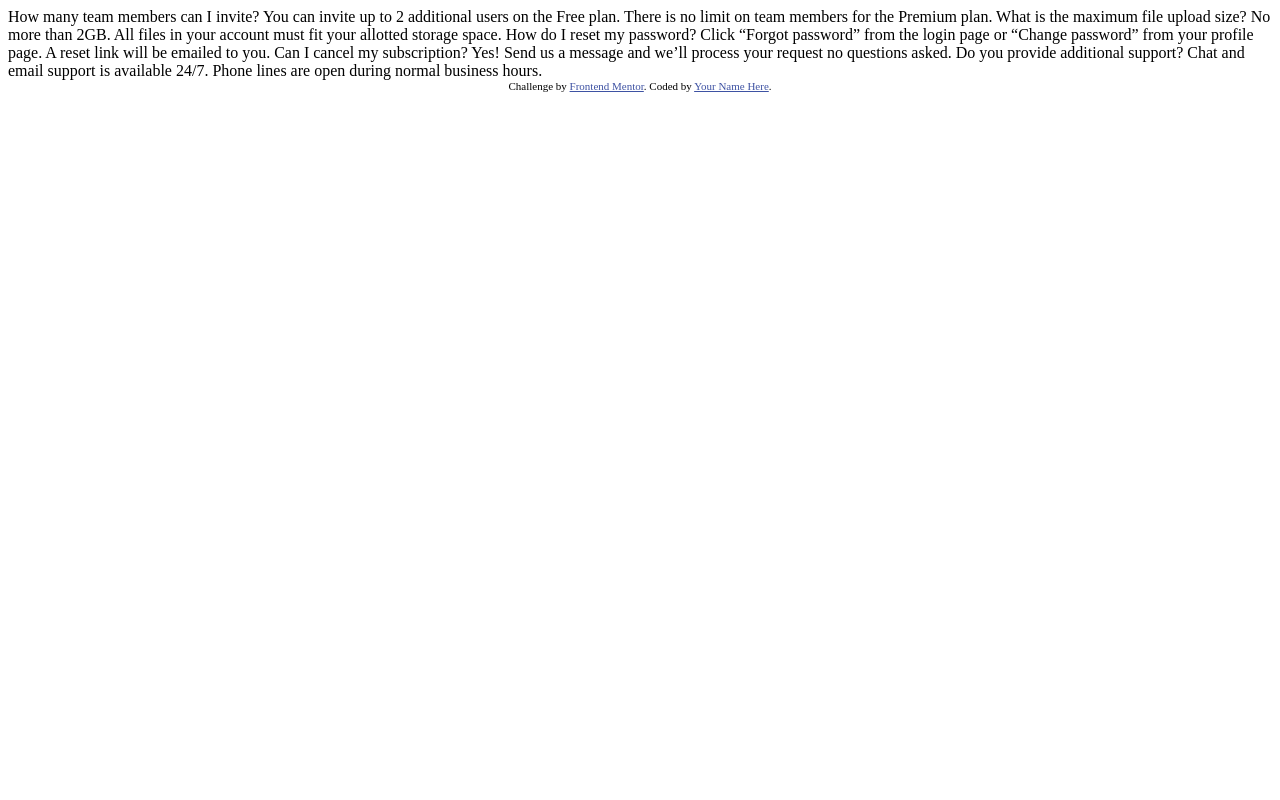
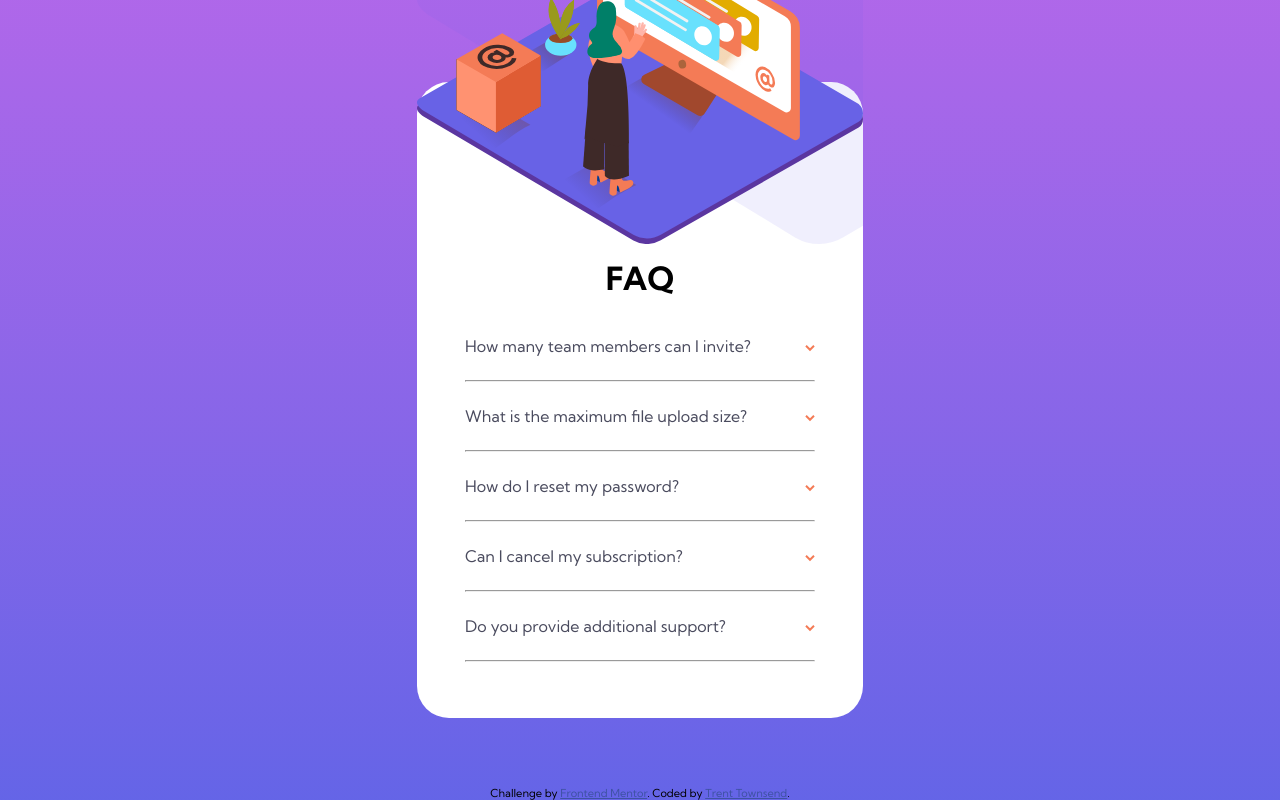
Before and after one commit to trent-townsend/FAQ-Accordion-Component, a plain HTML site: page index.html in a window 1280 px wide. Drawn offline with Linux system fonts and the light colour scheme.

Commit message:
Add html initial html section elements and styling

```diff
--- a/index.html
+++ b/index.html
@@ -1,40 +1,65 @@
 <!DOCTYPE html>
 <html lang="en">
+
 <head>
   <meta charset="UTF-8">
-  <meta name="viewport" content="width=device-width, initial-scale=1.0"> <!-- displays site properly based on user's device -->
+  <meta name="viewport" content="width=device-width, initial-scale=1.0">
+  <!-- displays site properly based on user's device -->
 
   <link rel="icon" type="image/png" sizes="32x32" href="./images/favicon-32x32.png">
-
+  <link rel="stylesheet" type="text/css" href="styles.css">
   <title>Frontend Mentor | FAQ Accordion Card</title>
 
-  <!-- Feel free to remove these styles or customise in your own stylesheet 👍 -->
-  <style>
-    .attribution { font-size: 11px; text-align: center; }
-    .attribution a { color: hsl(228, 45%, 44%); }
-  </style>
+
 </head>
+
 <body>
-  How many team members can I invite?
-  You can invite up to 2 additional users on the Free plan. There is no limit on
-  team members for the Premium plan.
+  <main class="container" id="faq-container">
 
-  What is the maximum file upload size?
-  No more than 2GB. All files in your account must fit your allotted storage space.
+    <img class="sect-illustr" src="./images/illustration-woman-online-mobile.svg" alt="Illustration of a woman looking at a computer">
+  <h1>FAQ</h1>
 
-  How do I reset my password?
-  Click “Forgot password” from the login page or “Change password” from your profile page.
-  A reset link will be emailed to you.
+<div class="faq_accordion">
+    <div class="question"> How many team members can I invite?</div>
 
-  Can I cancel my subscription?
-  Yes! Send us a message and we’ll process your request no questions asked.
+  <div class="answer hidden"> You can invite up to 2 additional users on the Free plan. There is no limit on
+    team members for the Premium plan.</div>
+    <hr>
+</div>
 
-  Do you provide additional support?
-  Chat and email support is available 24/7. Phone lines are open during normal business hours.
+<div class="faq_accordion">
+  <div class="question">What is the maximum file upload size? </div>
+  <div class="answer hidden">No more than 2GB. All files in your account must fit your allotted storage space.</div>
+  <hr>
+</div>
 
-  <div class="attribution">
+<div class="faq_accordion">
+  <div class="question"> How do I reset my password? </div>
+  <div class="answer hidden"> Click “Forgot password” from the login page or “Change password” from your profile page. A reset link will be emailed to you.</div>
+<hr>
+</div>
+
+
+<div class="faq_accordion">
+  <div class="question">Can I cancel my subscription? </div>
+  <div class="answer hidden">Yes! Send us a message and we’ll process your request no questions asked.</div>
+<hr>
+</div>
+
+
+<div class="faq_accordion">
+  <div class="question">Do you provide additional support? </div>
+  <div class="answer hidden"> Chat and email support is available 24/7. Phone lines are open during normal business
+    hours.</div>
+    <hr>
+</div>
+
+</main>
+
+  <footer class="attribution">
     Challenge by <a href="https://www.frontendmentor.io?ref=challenge" target="_blank">Frontend Mentor</a>.
-    Coded by <a href="#">Your Name Here</a>.
-  </div>
+    Coded by <a href="www.trenttownsend.com">Trent Townsend</a>.
+  </footer>
 </body>
+
 </html>
--- /dev/null
+++ b/styles.css
@@ -0,0 +1,75 @@
+@import url('https://fonts.googleapis.com/css2?family=Kumbh+Sans:wght@400;700&display=swap');
+
+body {
+    margin: 0;
+    height: 100vh;
+    display: flex;
+    flex-direction: column;
+    justify-content: center;
+    align-items: center;
+    font-family: Kumbh Sans, Arial, Helvetica, sans-serif;
+    background-image: linear-gradient(hsl(273, 75%, 66%), hsl(240, 73%, 65%));
+}
+
+h1 {
+    margin-top: 4em;
+    align-self: center;
+    font-weight: 700;
+}
+
+hr {
+    color: hsl(240, 5%, 91%);
+}
+
+.container {
+    display: flex;
+    flex-direction: column;
+    justify-content: center;
+    width: 350px;
+    background-color: white;
+    padding: 3rem;
+    border-radius: 2rem;
+    position: relative;
+}
+
+.sect-illustr {
+    position: absolute;
+    align-self: center;
+    top: -11em;
+    background-image: url('./images/bg-pattern-mobile.svg');
+    background-repeat: no-repeat;
+    background-size: cover;
+}
+
+.faq_accordion {
+    font-weight: 400;
+}
+
+.question {
+    color: hsl(237, 12%, 33%);
+    padding: 1rem 0;
+    display: flex;
+    justify-content: space-between;
+}
+
+.question::after {
+    content: url('./images/icon-arrow-down.svg');
+}
+
+.answer.hidden {
+    display: none;
+    color: hsl(240, 6%, 50%);
+    padding-bottom: 1rem;
+}
+
+.attribution {
+    font-size: 11px;
+    text-align: center;
+    position: absolute;
+    bottom: 0;
+    align-self: center;
+}
+
+.attribution a {
+    color: hsl(228, 45%, 44%);
+}
```
